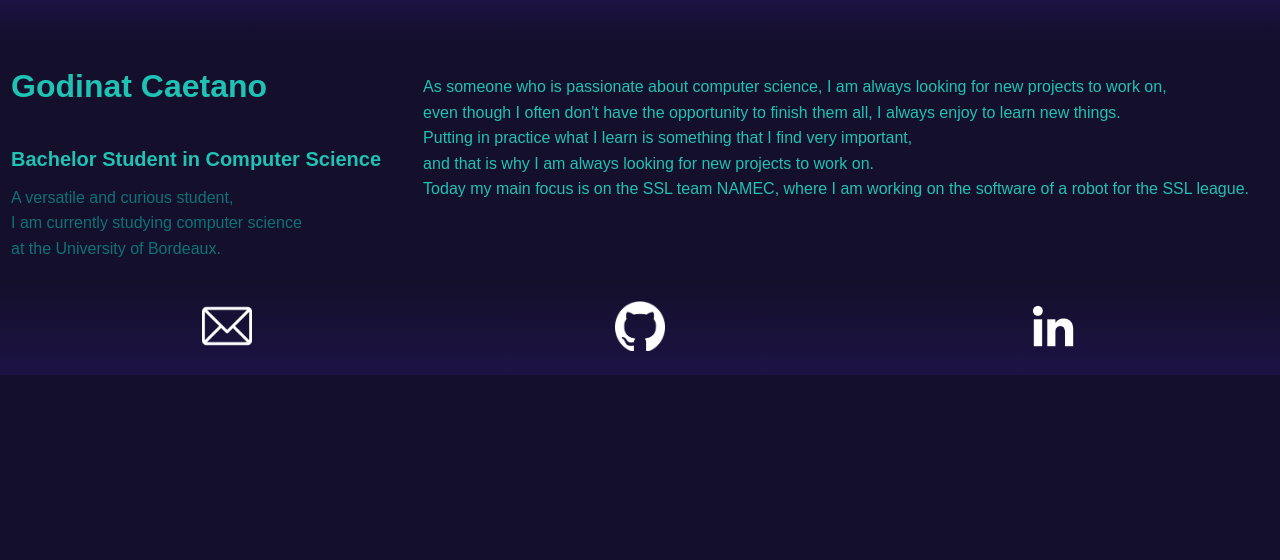
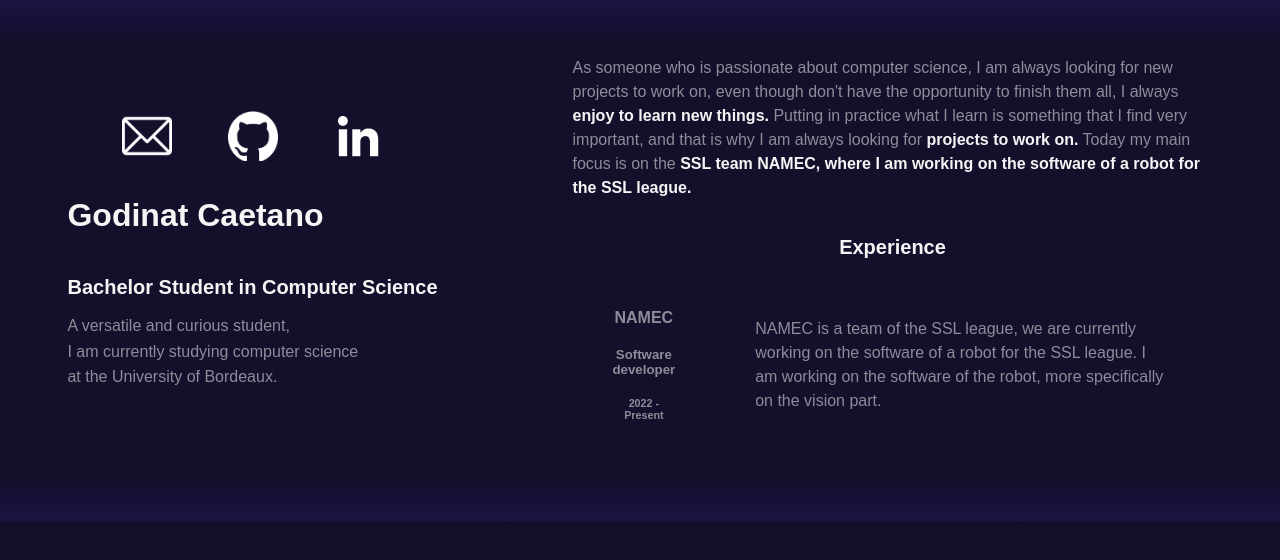
Before and after one commit to dalestee/dalestee.github.io, a plain HTML site: page index.html in a window 1280 px wide. Drawn offline with Linux system fonts and the light colour scheme.

Commit message:
improvements

```diff
--- /dev/null
+++ b/content.json
@@ -0,0 +1,5 @@
+{
+    "role": "Software Engineer",
+    "date": "2021-09-01",
+    "description": "Developing and maintaining software applications"
+}
--- a/index.html
+++ b/index.html
@@ -10,38 +10,47 @@
     </header>
         <div id="division">
             <div id="left">
+                <div id="icon"><a href="mailto:caetano.godinat@etu.u-bordeaux.fr" target="_blank">
+                    <img class="icons" src="media/email-modified.png" alt="">
+                    </a>
+                    <a href="https://github.com/dalestee/" target="_blank">
+                    <img class="icons" src="media/github-mark-white.png" alt="">
+                    </a>
+                    <a href="https://www.linkedin.com/in/caetano-godinat-849980270/" target="_blank">
+                    <img class="icons" src="media/linkedin.png" alt="">
+                    </a>
+                </div>
                 <h1>Godinat Caetano</h1>
                 <h3>Bachelor Student in Computer Science</h3>
                 A versatile and curious student,<br>
                 I am currently studying computer science<br>
                 at the University of Bordeaux.
             </div>
-            <main>
-                As someone who is passionate about computer science, I am always looking for new projects to work on,<br>
-                even though I often don't have the opportunity to finish them all, I always enjoy to learn new things.<br>
-                Putting in practice what I learn is something that I find very important,<br>
-                and that is why I am always looking for new projects to work on.<br>
-                Today my main focus is on the SSL team NAMEC, where I am working on the software of a robot for the SSL league.<br>
-                <br>
-
-            </main>
+            <div id="right">
+                <p>
+                    As someone who is passionate about computer science, I am always looking for new projects to work on,
+                    even though don't have the opportunity to finish them all, I always <span>enjoy to learn new things.</span>
+                    Putting in practice what I learn is something that I find very important,
+                    and that is why I am always looking for <span>projects to work on.</span>
+                    Today my main focus is on the <span>SSL team NAMEC, where I am working on the software of a robot for the SSL league.</span>
+                </p>
+                <h3>Experience</h3>
+                <div class="experience" style="cursor:pointer;" onclick="window.location='https://twitter.com/namecteam'">
+                    <div class="description">
+                        <h4>NAMEC</h4>
+                        <h5>Software developer</h5>
+                        <h6>2022 - Present</h6>
+                    </div>
+                    <div class="proj">
+                        <p>
+                            NAMEC is a team of the SSL league, we are currently working on the software of a robot for the SSL league.
+                            I am working on the software of the robot, more specifically on the vision part.
+                        </p>
+                    </div>
+                </div>
+            </div>
         </div>
         <footer>
-            <div>
-                <a href="mailto:caetano.godinat@etu.u-bordeaux.fr" target="_blank">
-                <img class="icons" src="media/email-modified.png" alt="">
-                </a>
-            </div>
-            <div>
-                <a href="https://github.com/dalestee/" target="_blank">
-                <img class="icons" src="media/github-mark-white.png" alt="">
-                </a>
-            </div>
-            <div>
-                <a href="https://www.linkedin.com/in/caetano-godinat-849980270/" target="_blank">
-                <img class="icons" src="media/linkedin.png" alt="">
-                </a>
-            </div>
         </footer>
 </body>
 </html>
--- a/style.css
+++ b/style.css
@@ -1,8 +1,8 @@
 :root{
     --secondary-color: #1c1344;
     --primary-color: #140f2b;
-    --tertiary-color: #0D7377;
-    --quaternary-color: #1fc2b4;
+    --tertiary-color: rgba(255, 255, 255, 0.521);
+    --quaternary-color: whitesmoke;
 }
 
 @import url('https://fonts.googleapis.com/css2?family=Montserrat:ital,wght@1,500&family=Ubuntu:ital,wght@0,500;1,700&display=swap');
@@ -47,6 +47,14 @@ header {
     line-height: 1.6;
 }
 
+#right {
+    display: flex;
+    width: 50%;
+    flex-direction: column;
+    justify-content: space-around;
+    align-items: center;
+}
+
 #arts {
     display: flex;
     flex-direction: column;
@@ -54,10 +62,38 @@ header {
     align-items: center;
 }
 
+#icon {
+    display: flex;
+    flex-direction: row;
+    justify-content: space-evenly;
+    width: -webkit-fill-available;
+}
+
+.experience {
+    display: flex;
+    flex-direction:row;
+    justify-content:space-evenly;
+    align-items: center;
+    border-radius: 10px;
+}
+
+.experience * {
+    margin: 20px;
+    color: var(--tertiary-color);
+
+}
+
+.experience:hover {
+    background-color:#252233;
+    color: whitesmoke;
+}
+
 /* Main styles */
 main {
     padding: 20px;
     display: flex;
+    width: fit-content;
+    height: fit-content;
     flex-direction: row;
     justify-content: space-around;
     line-height: 1.6;
@@ -78,6 +114,11 @@ p {
     color: var(--tertiary-color);
     font-size: 16px;
     line-height: 1.5;
+}
+
+span {
+    color: var(--quaternary-color);
+    font-weight: bold;
 }
 
 ul {
```
Also changed, not shown: createProjDiv.js (added, +47 -0 lines).
